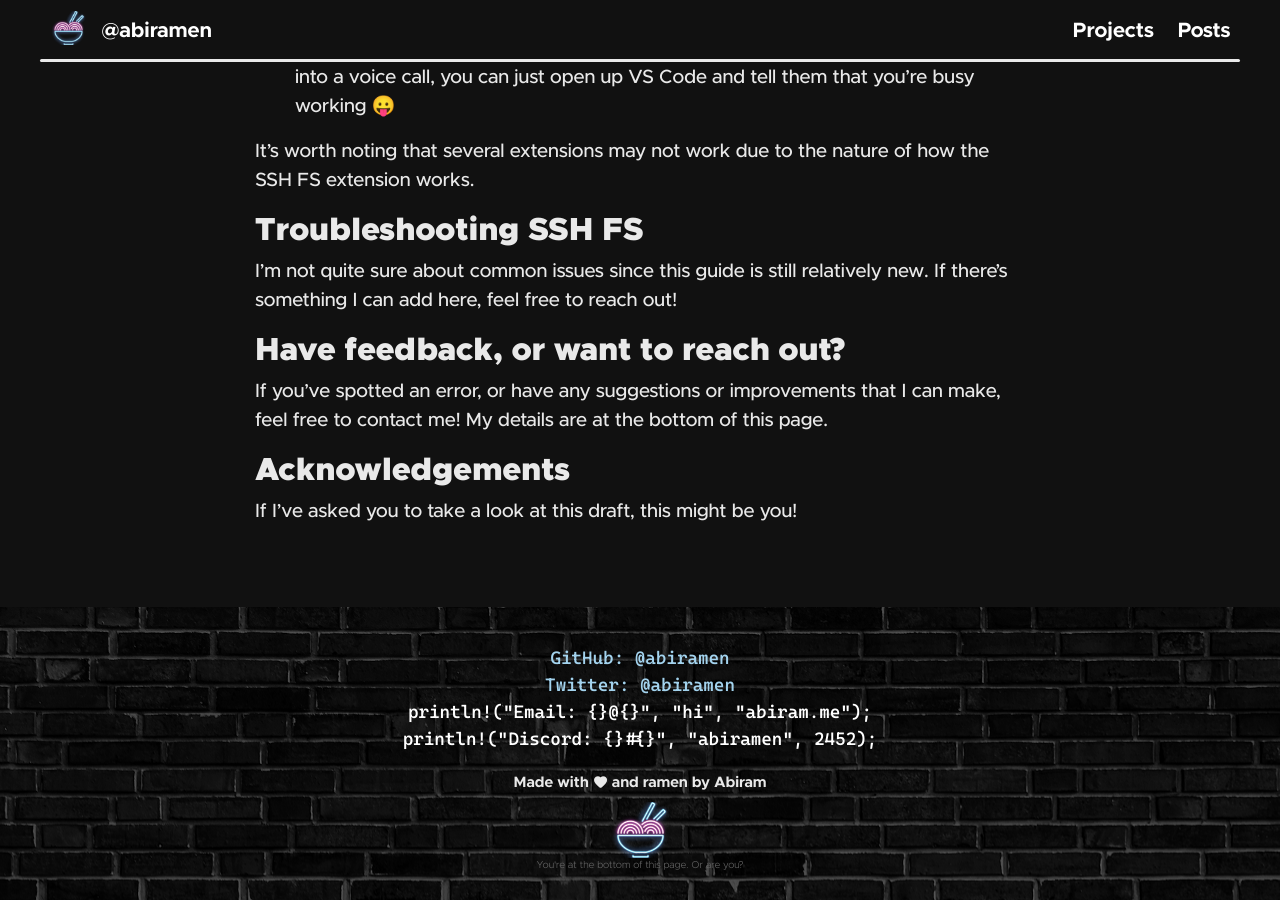
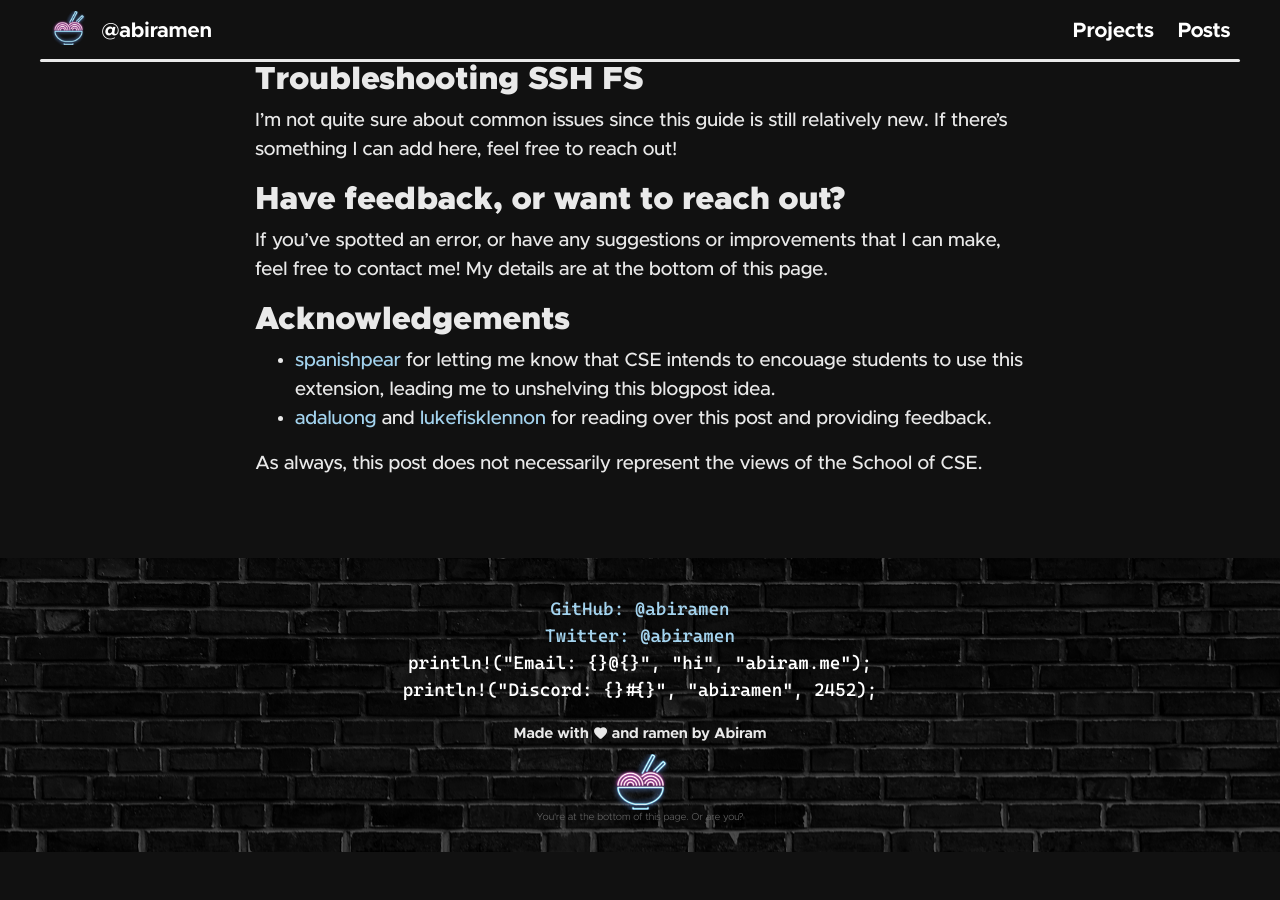
Before and after one commit to jeffreydyao/abiramen.github.io, a Jekyll site: the page built from _posts/2021-08-28-cse-setup.md, in a window 1280 px wide and 900 px high, scrolled down 10707 px. Built offline with Jekyll 4.4.1, drawn with Linux system fonts in a browser that asks for light colours; nearby versions of some CDN libraries; comment, search, counter and statistics services are not loaded; after the commit the page ends 11559 px from its top, so only the background shows below that; some of the changed text lies outside the part shown.

Commit message:
Un-draft new SSH FS guide

````diff
--- a/_posts/2021-08-28-cse-setup.md
+++ b/_posts/2021-08-28-cse-setup.md
@@ -1,16 +1,13 @@
 ---
 permalink: /cse-setup
 short: cse-setup
-title: /draft/ CSE and VS Code (take ii)
+title: CSE and VS Code, take ii
 time: 30 August 2021
 last-update: 31 August 2021
 layout: post
 tags: unsw-cse guide vscode
 desc: Use VS Code without killing CSE servers with this one simple extension!
 ---
-
-{: .alert .alert-red}
-This post is still in draft mode! If you've stumbled upon this, come back in a day or two if you're eager to try it out, and don't share it around quite yet.
 
 We're going to be setting up a text editor called Visual Studio Code, or VS Code, to remotely work on the CSE computers without needing a VNC client!
 
@@ -142,7 +139,7 @@
 1. **Open Powershell**, just like in Part 4. You can use the same window if you still have it open.
 1. **Run the following command in Powershell**, replacing with your own zID. Enter your password when prompted. (Yes, the entire thing should be one command.)
 
-    ```ssh z5555555@cse.unsw.edu.au "mkdir ~/.ssh;chmod 700 ~/.ssh;touch ~/.ssh/authorized_keys;chmod 600 ~/.ssh/authorized_keys;code ~/.ssh/authorized_keys"```
+    ```ssh z5555555@cse.unsw.edu.au "mkdir ~/.ssh;chmod 700 ~/.ssh;touch ~/.ssh/authorized_keys;chmod 600 ~/.ssh/authorized_keys"```
 1. **Run the following command**, again replacing with your own zID. Enter your password when prompted. (Again, this is all one command, so be sure to copy-paste the whole thing!)
 
     ```type $env:USERPROFILE\.ssh\id_rsa.pub | ssh z5555555@cse.unsw.edu.au "cat >> .ssh/authorized_keys"```
@@ -212,4 +209,7 @@
 If you've spotted an error, or have any suggestions or improvements that I can make, feel free to contact me! My details are at the bottom of this page.
 
 ## Acknowledgements
-If I've asked you to take a look at this draft, this might be you!
+* [spanishpear](https://github.com/spanishpear) for letting me know that CSE intends to encouage students to use this extension, leading me to unshelving this blogpost idea.
+* [adaluong](https://github.com/adaluong) and [lukefisklennon](https://github.com/lukefisklennon) for reading over this post and providing feedback.
+
+As always, this post does not necessarily represent the views of the School of CSE.
````
Also changed, not shown: _posts/2021-08-12-sshfs.md (+1 -1 lines).
